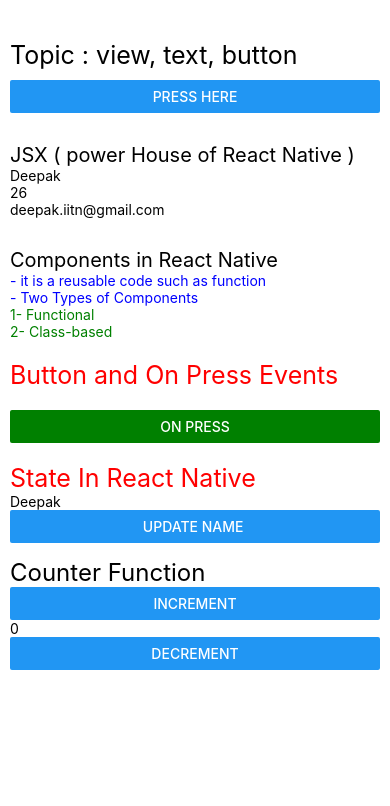
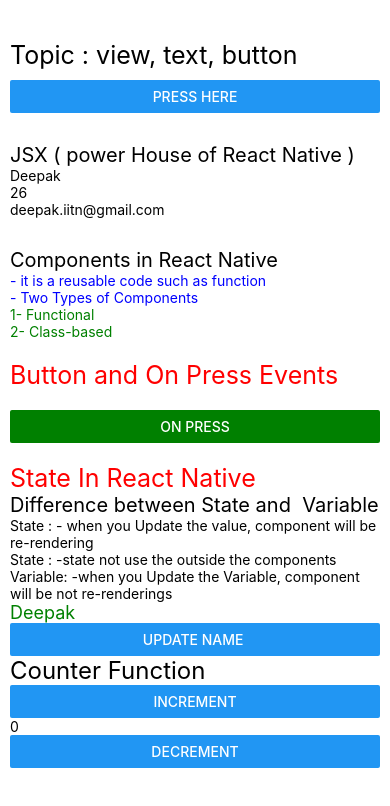
Before and after one commit to DeepakDev001/React-Native-tut, a React Native app: screen / in a window 390 px wide. Shown: the top 806 px of the page. Built offline with nearby package versions, Linux system fonts and the light colour scheme.

Commit message:
update react state

```diff
--- a/components/ReactState.js
+++ b/components/ReactState.js
@@ -11,12 +11,24 @@ const ReactState = () => {
       <Text style={{ fontSize: 25, marginTop: 20, color: "red" }}>
         State In React Native
       </Text>
-      <Text>{name}</Text>
+      <Text style={{ fontSize: 20 }} >
+        Difference between State and  Variable
+      </Text>
+      <Text >
+        State : - when you Update the value, component will be re-rendering
+      </Text>
+      <Text >
+        State : -state not use the outside the components
+      </Text>
+      <Text >
+        Variable: -when you Update the Variable, component will be not re-renderings
+      </Text>
+      <Text style={{ fontSize: 18, color: "green" }}>{name}</Text>
       <Button
         title='Update Name '
         onPress={() => setName("Yadav")}
       />
-      <Text style={{ fontSize: 24, marginTop: 15 }} >Counter Function</Text>
+      <Text style={{ fontSize: 24, }} >Counter Function</Text>
       <Button
         title='Increment'
         onPress={() => setData(data + 1)}
```
